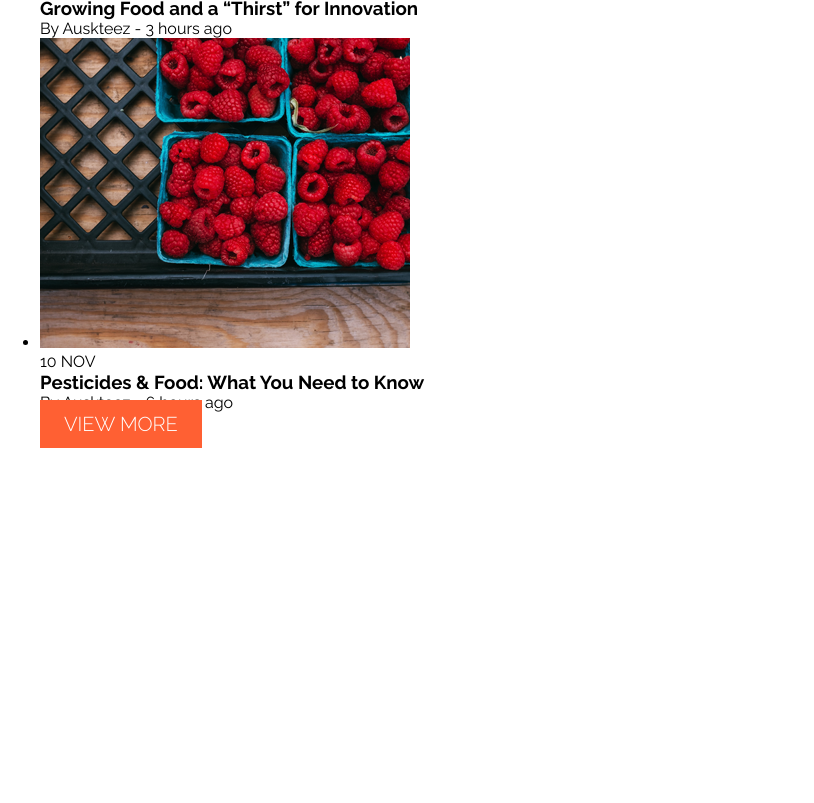
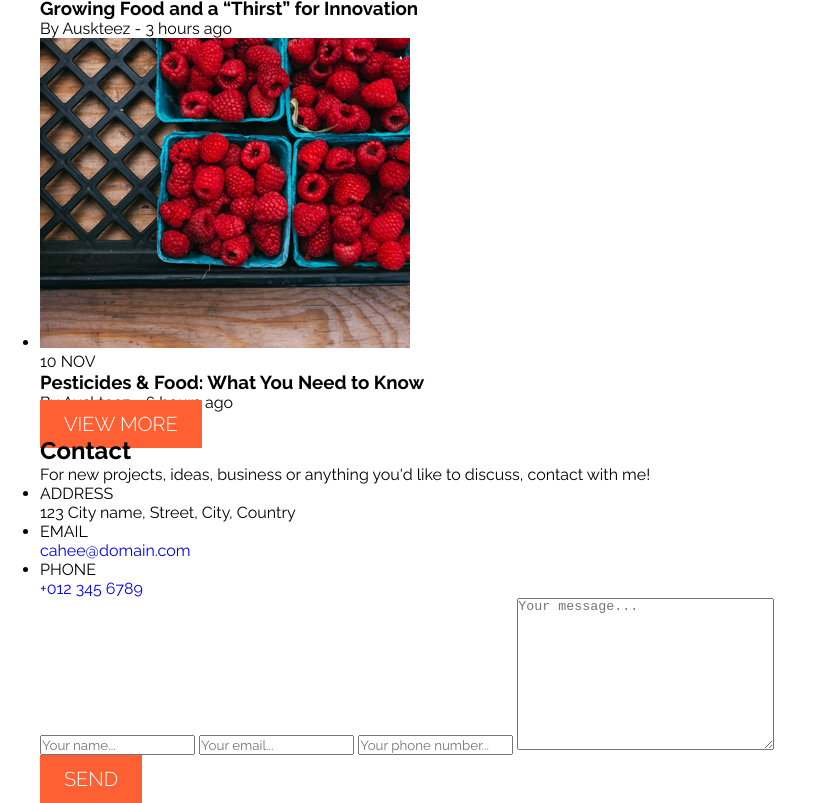
Before and after one commit to Volodimir1/Cahee, a website: page src/index.html in a window 1280 px wide. Shown: the part 3780-4583 px from the top of the page, without its empty margins (0-814 px from the left). Before the commit the page ends 4228 px from the top, so only its background shows below. Drawn offline with nearby package versions, Linux system fonts and the light colour scheme; files that its build step writes are made by us from their sources; files whose address does not match are found by name.

Commit message:
contact-

```diff
--- /dev/null
+++ b/src/templates/contact.html
@@ -0,0 +1,34 @@
+<section class="section-contact">
+    <div class="container">
+        <h2 class="section-contact__title">Contact</h2>
+        <p class="section-contact__text">
+            For new projects, ideas, business or anything
+you'd like to discuss, contact with me!
+        </p>
+        <div class="section-contact__inner">
+            <ul class="section-contact__list">
+                <li class="section-contact__list-item">
+                    <p class="section-contact__label">ADDRESS</p>
+                    <p class="section-contact__value">123 City name, Street, City, Country</p>
+                </li>
+                <li class="section-contact__list-item">
+                    <p class="section-contact__label">EMAIL</p>
+                    <a href="mailto:cahee@domain.com" class="section-contact__value">cahee@domain.com</a>
+                </li>
+                <li class="section-contact__list-item">
+                    <p class="section-contact__label">PHONE</p>
+                    <a href="tel:+0123456789" class="section-contact__value">+012 345 6789</a>
+                </li>
+            </ul>
+            <div class="section-contact__form-wrapper section-contact__form-wrapper--desktop-left">
+                <form class="section-contact__form" id="form" action="/" method="POST">
+                <input class="section-contact__input input" type="text" placeholder="Your name..." minlength="2" required>
+                <input class="section-contact__input input" type="email" placeholder="Your email..." required>
+                <input class="section-contact__input input" type="tel" placeholder="Your phone number..." minlength="9" required>
+                <textarea class="section-contact__input input input--textarea" placeholder="Your message..." cols="30" rows="10"></textarea>
+            </form>
+            <button form="form" class="button button--form section-contact__button">Send</button>
+            </div>
+        </div>
+    </div>
+</section>
```
Also changed, not shown: src/index.html (+1 -0 lines), src/templates/footer.html (added).
